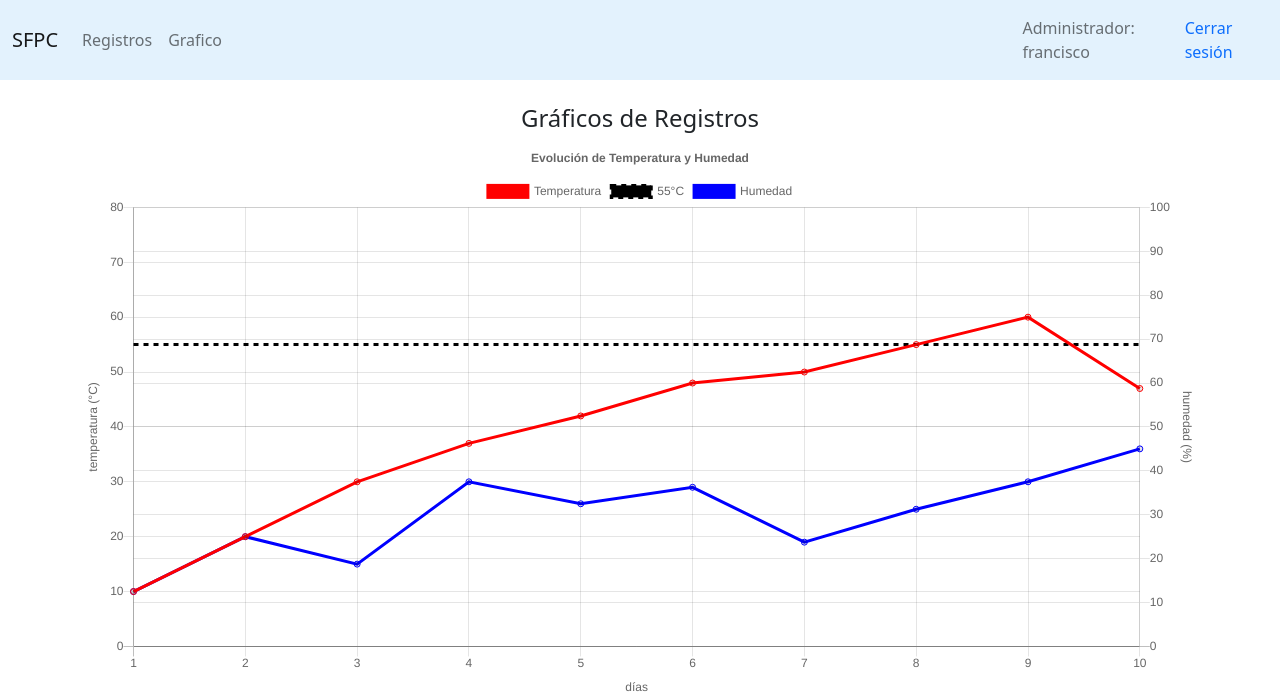
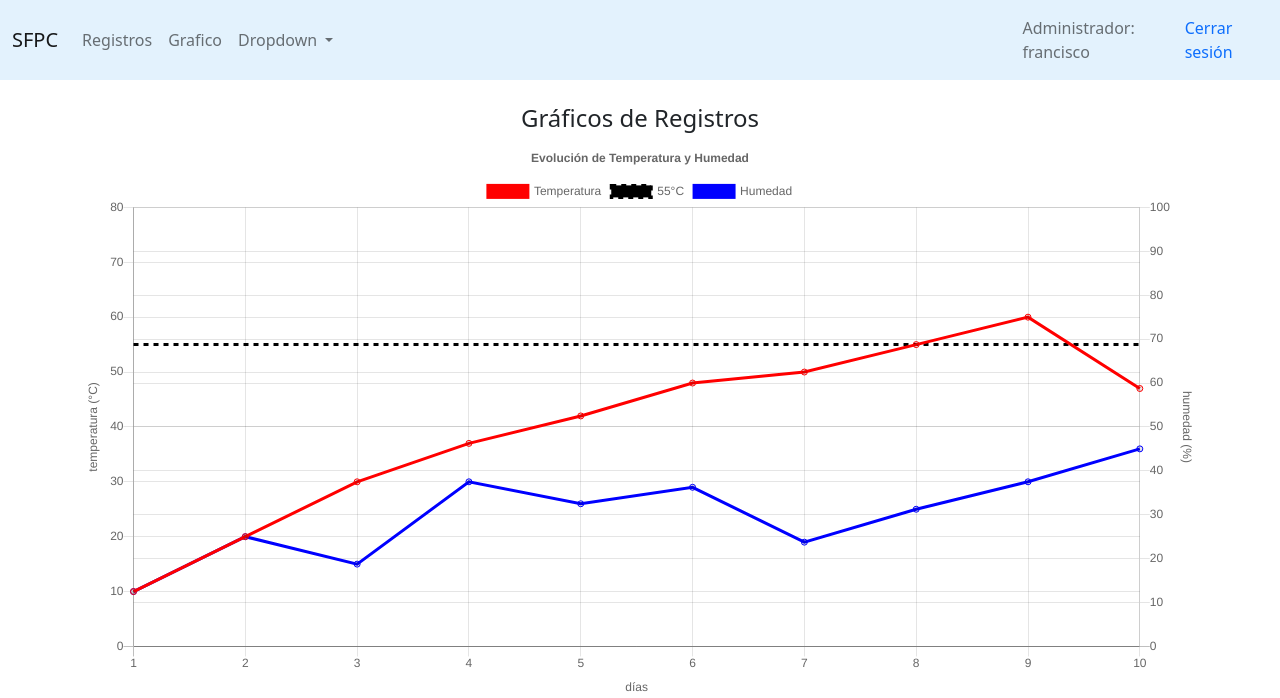
Before and after one commit to FFloresM/remoto, a Django app: page /app/chart in a window 1280 px wide. Shown: the top 698 px of the page. Run offline with Django 3.2, Linux system fonts and the light colour scheme; a user stored in the database is signed in; some libraries are stand-ins or nearby versions.

Commit message:
navbar dropdown

```diff
--- a/remoto/settings.py
+++ b/remoto/settings.py
@@ -132,3 +132,5 @@ STATICFILES_DIRS = [
 
 MEDIA_URL = '/media/'
 MEDIA_ROOT = os.path.join(BASE_DIR, 'media')
+
+SESSION_COOKIE_AGE = 5 * 60
--- a/templates/base_generic.html
+++ b/templates/base_generic.html
@@ -28,11 +28,26 @@
           </button>
           {% if user.is_authenticated %}
           <div class="collapse navbar-collapse" id="navbarNavAltMarkup">
-            <div class="navbar-nav">
-              <a class="nav-link" href="/app/registros">Registros</a>
-              <a class="nav-link" href="{% url 'app:all-charts' %}">Grafico</a>
+            <ul class="navbar-nav mr-auto">
+              <li class="nav-item">
+                <a class="nav-link" href="/app/registros">Registros</a>
+              </li>
+              <li class="nav-item">
+                <a class="nav-link" href="{% url 'app:all-charts' %}">Grafico</a>
+              </li>
+              <li class="nav-item dropdown">
+                <a class="nav-link dropdown-toggle" href="#" id="navbarDropdown" role="button" data-bs-toggle="dropdown"  aria-expanded="false">
+                  Dropdown
+                </a>
+                <div class="dropdown-menu" aria-labelledby="navbarDropdown">
+                  <a class="dropdown-item" href="#">Action</a>
+                  <a class="dropdown-item" href="#">Another action</a>
+                  <div class="dropdown-divider"></div>
+                  <a class="dropdown-item" href="#">Something else here</a>
+                </div>
+              </li>
 
-            </div>
+            </ul>
           </div>
           {%endif%}
         </div>
```
Also changed, not shown: db.sqlite3.
